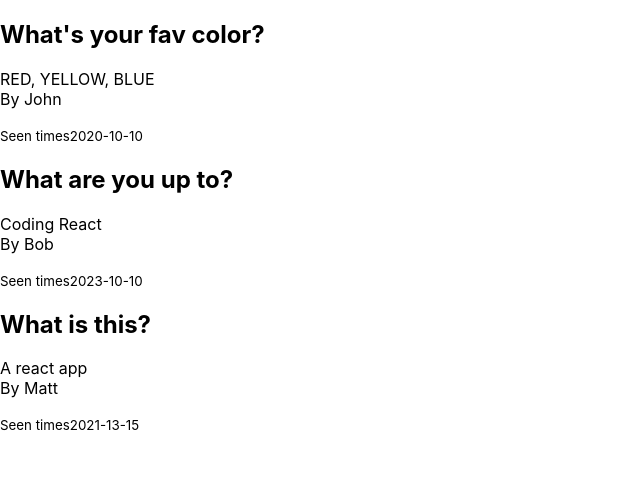
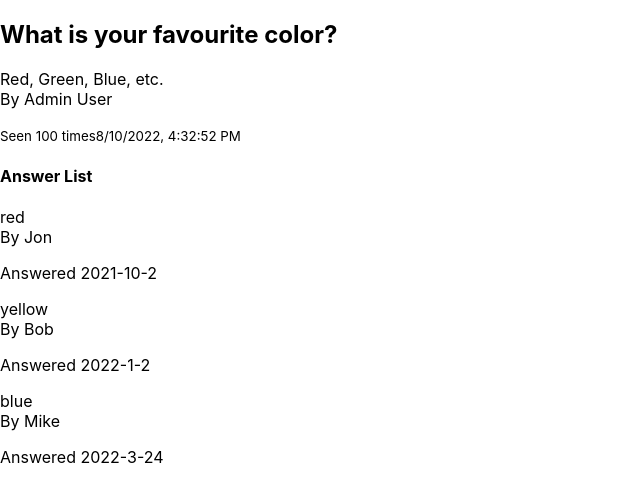
Before and after one commit to CodeCoreYVR/class_demos_bootcamp_may_2022, a React (Create React App) app in the folder react_basics/awesome-answers-client/: page / in a window 1280 px wide. Shown: the top 502 px of the page, without its empty margins (0-640 px from the left). Built offline with nearby package versions, Linux system fonts and the light colour scheme.

Commit message:
js react change QuestionShowPage to class component

```diff
--- a/react_basics/awesome-answers-client/package.json
+++ b/react_basics/awesome-answers-client/package.json
@@ -12,7 +12,7 @@
     "web-vitals": "^2.1.4"
   },
   "scripts": {
-    "start": "react-scripts start",
+    "start": "PORT=3001 react-scripts start",
     "build": "react-scripts build",
     "test": "react-scripts test",
     "eject": "react-scripts eject"
--- a/react_basics/awesome-answers-client/src/components/QuestionShowPage.js
+++ b/react_basics/awesome-answers-client/src/components/QuestionShowPage.js
@@ -1,7 +1,9 @@
 import QuestionDetails from "./QuestionDetails";
 import AnswerList from "./AnswerList";
+import { Component } from 'react';
 
-const QuestionShowPage = () => {
+class QuestionShowPage extends Component {
+  render(){
     return(
       <div>
         <QuestionDetails
@@ -23,5 +25,6 @@ const QuestionShowPage = () => {
       </div>
     )
   }
+}
 
 export default QuestionShowPage
--- a/react_basics/awesome-answers-client/src/index.js
+++ b/react_basics/awesome-answers-client/src/index.js
@@ -1,6 +1,6 @@
 import React from 'react';
 import ReactDOM from 'react-dom/client';
-// import QuestionShowPage from './components/QuestionShowPage';
+import QuestionShowPage from './components/QuestionShowPage';
 import QuestionList from "./components/QuestionList";
 import './index.css';
 // import App from './App';
@@ -14,20 +14,20 @@ const root = ReactDOM.createRoot(document.getElementById('root'));
 //   </React.StrictMode>
 // );
 
+root.render(
+  <QuestionShowPage/>
+)
 // root.render(
-//   <QuestionShowPage/>
+//   <QuestionList
+//     list={
+//       [
+//         {title: "What's your fav color?", body: "RED, YELLOW, BLUE", created_at: "2020-10-10", author: {full_name: "John"} },
+//         {title: "What are you up to?", body: "Coding React", created_at: "2023-10-10", author: {full_name: "Bob"} },
+//         {title: "What is this?", body: "A react app", created_at: "2021-13-15", author: {full_name: "Matt"} },
+//       ]
+//     }
+//   />
 // )
-root.render(
-  <QuestionList
-    list={
-      [
-        {title: "What's your fav color?", body: "RED, YELLOW, BLUE", created_at: "2020-10-10", author: {full_name: "John"} },
-        {title: "What are you up to?", body: "Coding React", created_at: "2023-10-10", author: {full_name: "Bob"} },
-        {title: "What is this?", body: "A react app", created_at: "2021-13-15", author: {full_name: "Matt"} },
-      ]
-    }
-  />
-)
 
 // If you want to start measuring performance in your app, pass a function
 // to log results (for example: reportWebVitals(console.log))
```
Lines whose indentation alone changed are shown as unchanged.
